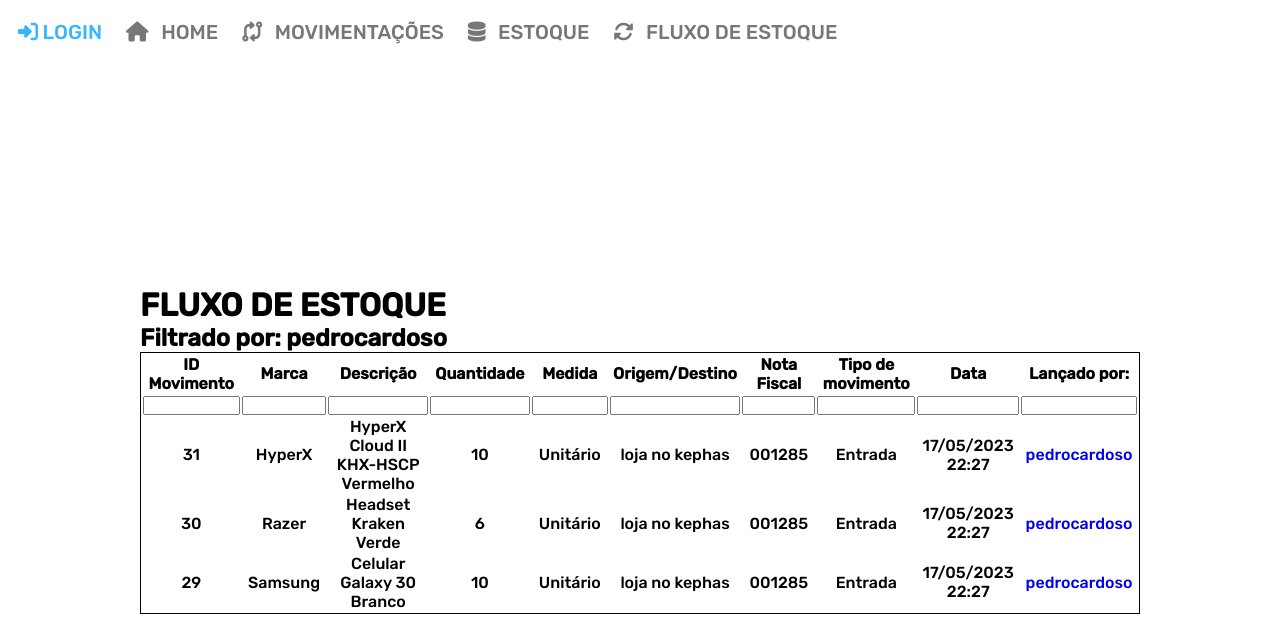
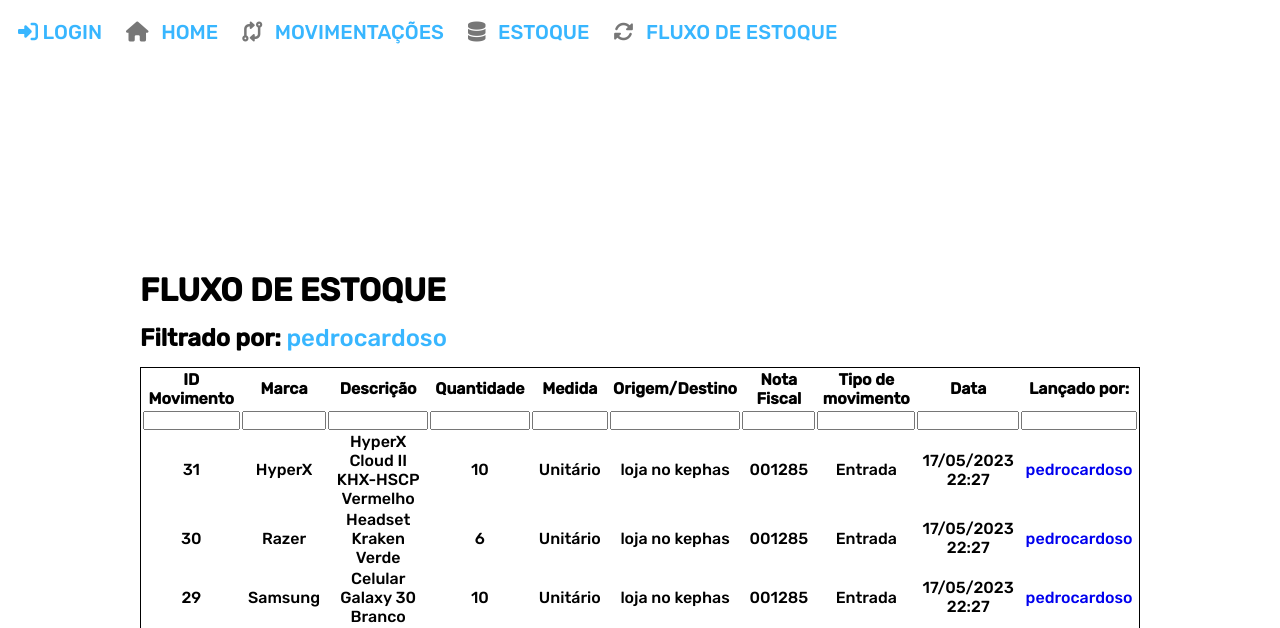
Before and after one commit to kettermann-g/controle-estoque, a PHP site: page //fluxoEstoque.php?username=pedrocardoso&id=5 in a window 1280 px wide. Shown: the top 628 px of the page. Run offline with PHP 8.4, Linux system fonts and the light colour scheme; data comes from the database, SQL or seed files in the repository; some libraries are stand-ins or nearby versions.

Commit message:
ajustes na interface

```diff
--- a/fluxoEstoque.php
+++ b/fluxoEstoque.php
@@ -21,23 +21,35 @@
       width: 1000px;
       margin: 30px auto;
     }
+
     #tabela{
-  width:100%;
-  border:solid 1px;
-  text-align:center;
+    width: 100%;
+    border: solid 1px;
+    text-align: center;
     }
+
     #tabela tbody tr{
-  border:solid 1px;
-  height:30px;
-  cursor:pointer;
+    border: solid 1px;
+    height: 30px;
+    cursor: pointer;
     text-align: center;
     }
 
     #tabela input{
-  color:navy;
-  width:100%;
+    color: navy;
+    width: 100%;
+    }
+
+    h2 {
+      margin: 15px 0px;
+    }
+
+    span {
+      color: #38B6FF;
+      font-weight: 500;
     }
 </style>
+
   <main class="container">
 
 <div class="content">
@@ -46,7 +58,11 @@
     <?php if ($produtos): ?>
       <h1>FLUXO DE ESTOQUE</h1>
       <?php if(isset($_GET['username'])): ?>
-        <h2>Filtrado por: <?= $_GET['username'] ?></h2>
+        <h2>Filtrado por:
+          <span>
+            <?= $_GET['username'] ?>
+          </span>
+        </h2>
       <?php endif; ?>
         <table id="tabela">
             <thead>
```
Lines whose indentation alone changed are shown as unchanged.
